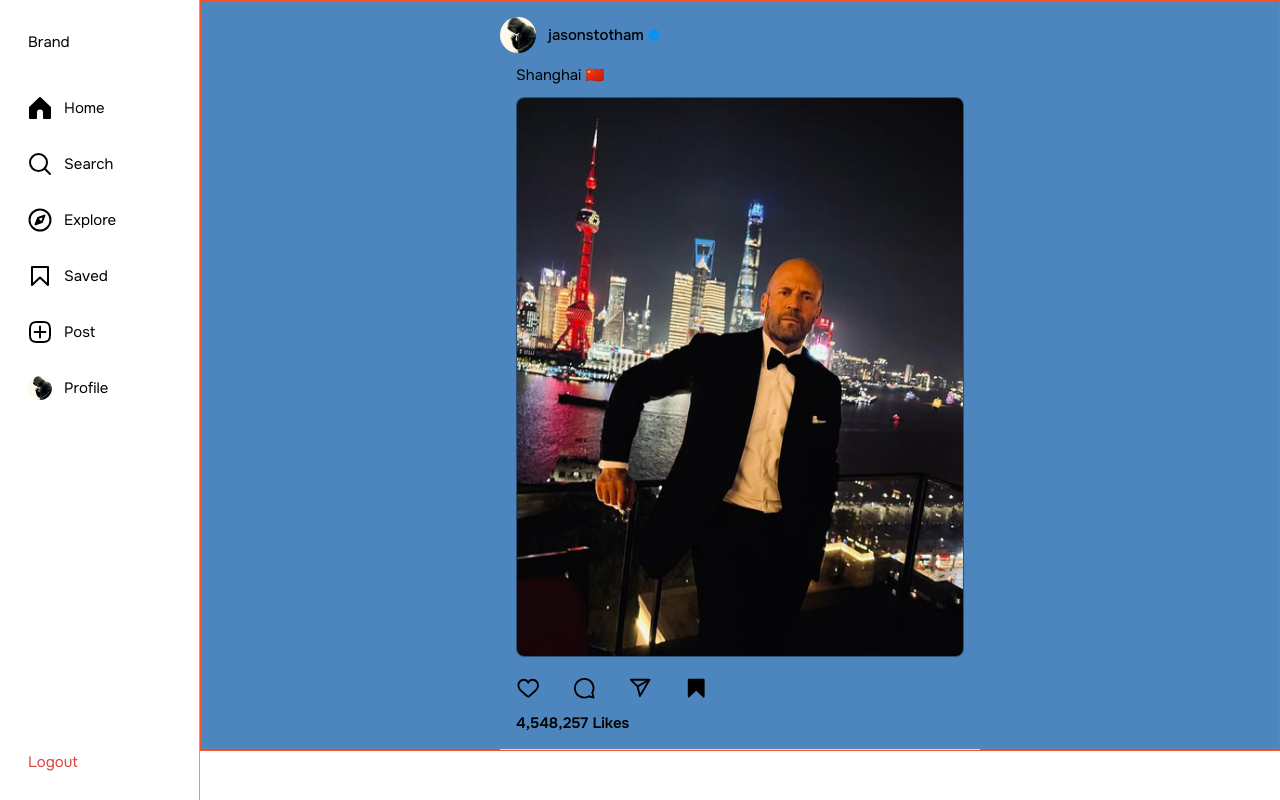
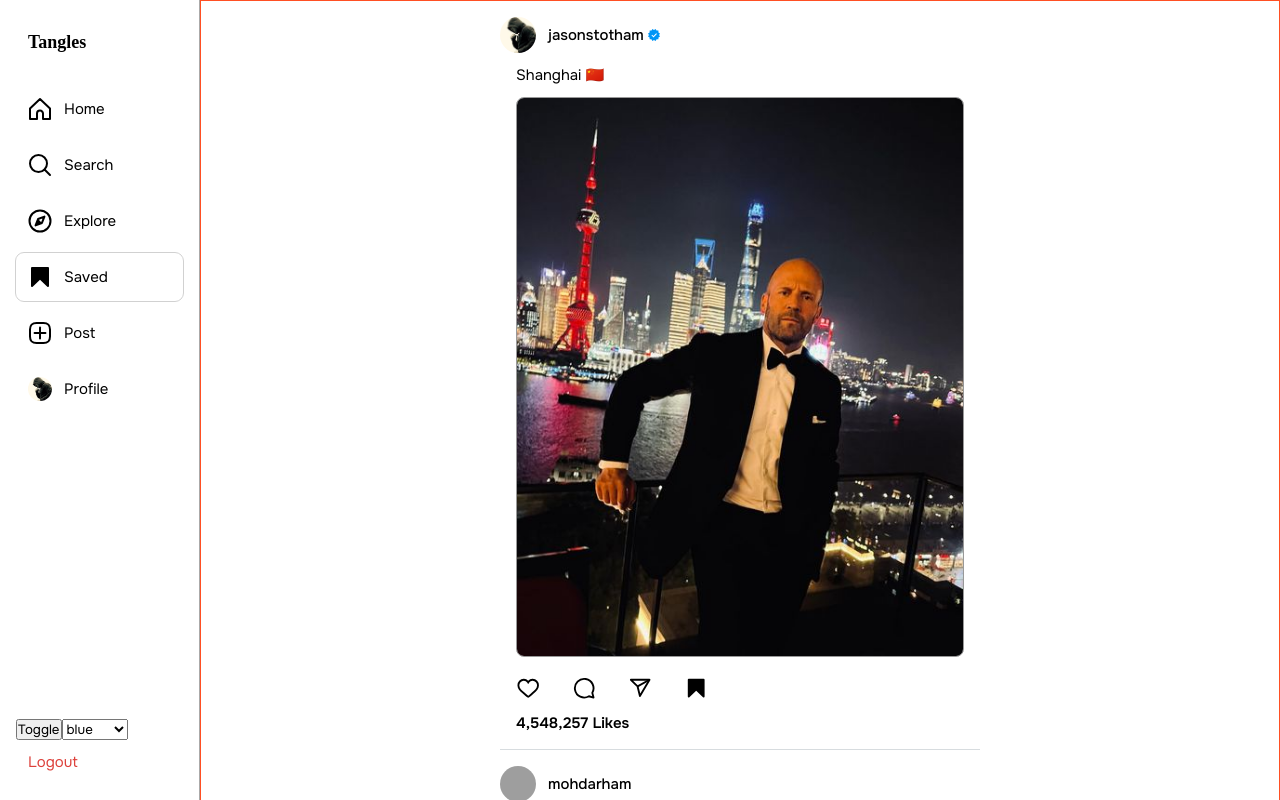
Before and after one commit to mohdarham06/tangles, a React (Create React App) app: page /saved in a window 1280 px wide. Shown: the top 800 px of the page. Built offline with nearby package versions, Linux system fonts and the light colour scheme; grey boxes are pictures that could not be loaded.

Commit message:
Theme feature by manupulating root elem..

```diff
--- a/src/App.js
+++ b/src/App.js
@@ -8,17 +8,70 @@ import Saved from './routes/Saved';
 import Profile from './routes/Profile';
 import NotFound from './routes/NotFound';
 
-import { ToastProvider } from './context/ToastContext';
-
+import { useTheme } from './context/ThemeContext';
 import { Routes, Route } from 'react-router-dom';
+import { useEffect } from 'react';
 
 
 
 
 function App() {
+    const { theme, accentColor } = useTheme();
+    // theme--${theme} accent--${accentColor}
+
+    useEffect(() => {
+        const root = document.documentElement;
+        if (theme === 'light') {
+            root.style.setProperty('--background', '#ffffff');
+            root.style.setProperty('--font', '#000000');
+        }
+        if (theme === 'dark') {
+            root.style.setProperty('--background', '#000000');
+            root.style.setProperty('--font', '#ffffff');
+        }
+        return () => {
+            // Reset CSS variables to their original values if needed
+            root.style.setProperty('--background', '#ffffff');
+            root.style.setProperty('--font', '#000000');
+            // Reset other CSS variables as needed
+        };
+    }, [theme])
+
+    useEffect(() => {
+        const root = document.documentElement;
+        const updateAccentColor = (color, rgb) => {
+            root.style.setProperty('--accent-color', color);
+            root.style.setProperty('--accent-rgb', rgb);
+        };
+
+        switch (accentColor) {
+            case 'blue':
+                updateAccentColor('#289df0', '40, 157, 240');
+                break;
+            case 'yellow':
+                updateAccentColor('#ffd400', '255, 212, 0');
+                break;
+            case 'pink':
+                updateAccentColor('#f91880', '249, 24, 128');
+                break;
+            case 'purple':
+                updateAccentColor('#7856ff', '120, 86, 255');
+                break;
+            case 'orange':
+                updateAccentColor('#ff7a00', '255, 122, 0');
+                break;
+            case 'green':
+                updateAccentColor('#00ba7c', '0, 186, 124');
+                break;
+            default:
+                break;
+        }
+    }, [accentColor])
+
+
+
     return (
-        <>
-            <ToastProvider>
+        <div className='App'>
 
             <Routes>
                 <Route path='/' element={<AppLayout />} >
@@ -40,8 +93,8 @@ function App() {
 
             </Routes>
 
-            </ToastProvider>
-        </>
+
+        </div>
     );
 }
 
--- a/src/components/Header.jsx
+++ b/src/components/Header.jsx
@@ -1,13 +1,17 @@
 import React from 'react'
 
-import { Link } from 'react-router-dom';
+import { Link, NavLink, useLocation } from 'react-router-dom';
 import user1avatar from '../data/avatars/jasonstotham.jpg'
 import noUserImage from '../data/avatars/noimage.jpg'
 
+import { OutlineHome, FillHome, OutlineSearch, OutlineExplore, FillExplore, OutlineSaved, FillSaved, OutlineAdd, OutlineBoldSearch } from '../assets/CustomIcons'
 
-import { OutlineHome, FillHome, OutlineSearch, OutlineExplore, FillExplore, OutlineSaved, FillSaved, OutlineAdd } from '../assets/CustomIcons'
+import { useTheme } from '../context/ThemeContext';
 
 const Header = ({ openPostModal }) => {
+    const location = useLocation();
+    const { accentColor, toggleTheme, changeAccentColor } = useTheme();
+
     return (
         <header className="header">
             <div className="header__container">
@@ -15,55 +19,77 @@ const Header = ({ openPostModal }) => {
                 <Link
                     className="header__brand"
                     to={`/`}
-                >Brand</Link>
+                >Tangles</Link>
 
 
                 <nav className="header__nav">
                     <ul className="nav__list">
-                        <Link to={`/`}>
+                        <NavLink to={`/`}>
                             <li className="nav__item">
-                                <span className="nav__item__icon"><FillHome /></span>
+                                <span className="nav__item__icon">
+                                    {location.pathname !== '/' ? <OutlineHome /> : <FillHome />}</span>
                                 <span className="nav__item__text">Home</span>
                             </li>
-                        </Link>
-                        <Link to={`/search`}>
+                        </NavLink>
+                        <NavLink to={`/search`}>
                             <li className="nav__item">
-                                <span className="nav__item__icon"><OutlineSearch /></span>
+                                <span className="nav__item__icon">
+                                    {location.pathname !== '/search' ? <OutlineSearch /> : <OutlineBoldSearch />}</span>
+
                                 <span className="nav__item__text">Search</span>
                             </li>
-                        </Link>
-                        <Link to={`/explore`}>
+                        </NavLink>
+                        <NavLink to={`/explore`}>
                             <li className="nav__item">
-                                <span className="nav__item__icon"><OutlineExplore /></span>
+                                <span className="nav__item__icon">
+                                    {location.pathname !== '/explore' ? <OutlineExplore /> : <FillExplore />}</span>
                                 <span className="nav__item__text">Explore</span>
                             </li>
-                        </Link>
-                        <Link to={`/saved`}>
+                        </NavLink>
+                        <NavLink to={`/saved`}>
                             <li className="nav__item">
-                                <span className="nav__item__icon"><OutlineSaved /></span>
+                                <span className="nav__item__icon">
+                                    {location.pathname !== '/saved' ? <OutlineSaved /> : <FillSaved />}</span>
                                 <span className="nav__item__text">Saved</span>
                             </li>
-                        </Link>
+                        </NavLink>
                         <Link onClick={openPostModal}>
                             <li className="nav__item">
                                 <span className="nav__item__icon"><OutlineAdd /></span>
                                 <span className="nav__item__text">Post</span>
                             </li>
                         </Link>
-                        <Link to={`/${"mohdarham"}`}>
+                        <NavLink to={`/${"mohdarham"}`}>
                             <li className="nav__item">
                                 <img
-                                    className="nav__item__image"
+                                    className="nav__item__avatar"
                                     src={user1avatar ? user1avatar : noUserImage}
                                     alt=""
                                 />
                                 <span className="nav__item__text">Profile</span>
                             </li>
-                        </Link>
+                        </NavLink>
                     </ul>
                 </nav>
 
-                <div className="header__logout">Logout</div>
+                <div className="header__">
+                    <div className="header__">
+                        <button className="header__" onClick={toggleTheme}>Toggle</button>
+
+                        <select
+                            name="Accent"
+                            onChange={(e) => changeAccentColor(e.target.value)}
+                        >
+                            <option value="blue">blue</option>
+                            <option value="yellow">yellow</option>
+                            <option value="pink">pink</option>
+                            <option value="purple">purple</option>
+                            <option value="orange">orange</option>
+                            <option value="green">green</option>
+                        </select>
+                    </div>
+                    <div className="header__logout">Logout</div>
+                </div>
 
             </div>
         </header>
--- /dev/null
+++ b/src/context/ThemeContext.jsx
@@ -0,0 +1,41 @@
+import React, {
+    createContext, useContext,
+    useState
+} from 'react';
+
+const ThemeContext = createContext();
+
+export const ThemeProvider = ({ children }) => {
+    const [theme, setTheme] = useState('light');
+    const [accentColor, setAccentColor] = useState('blue')
+
+    const toggleTheme = () => {
+        setTheme(
+            (prevTheme) => (prevTheme === 'light' ? 'dark' : 'light')
+        )
+        console.log(theme)
+    }
+
+    const changeAccentColor = (newColor) => {
+        setAccentColor(newColor);
+        console.log(newColor)
+    };
+
+
+    return (
+        <ThemeContext.Provider
+            value={{ theme, accentColor, toggleTheme, changeAccentColor }}
+        >
+            {children}
+        </ThemeContext.Provider>
+    )
+}
+
+
+export const useTheme = () => {
+    const context = useContext(ThemeContext);
+    if (!context) {
+      throw new Error('useTheme must be used within a ThemeProvider');
+    }
+    return context;
+  };
--- a/src/data/userPosts.jsx
+++ b/src/data/userPosts.jsx
@@ -63,6 +63,63 @@ const userPosts = [
             // More comments...
         ],
     },
+    {
+        id: 4,
+        username: 'mohdarham',
+        verified: false,
+        avatar: null,
+        text: 'If you cannot trust yourself.\n\nThere is no one left to rely on.',
+        image: null,
+        liked: true,
+        likes: 2548257,
+        saved: true,
+        comments: [
+            {
+                id: 101,
+                username: 'user1',
+                text: 'Amazing shot!',
+            },
+            // More comments...
+        ],
+    },
+    {
+        id: 5,
+        username: 'mohdarham',
+        verified: false,
+        avatar: null,
+        text: "Once I realised,\n\nI dont have to impress you.\n\n You dont have to impress me.\n\nI dont have to be subjugated to the idealogies of the people around me or what television is telling me.\n\n I can be who I was created to be; I can be my authentic self.\n\n Now, you begin to live life with no pressure.\n\nNow the question is, what do you want to become?",
+        image: null,
+        liked: true,
+        likes: 2548257,
+        saved: true,
+        comments: [
+            {
+                id: 101,
+                username: 'user1',
+                text: 'Amazing shot!',
+            },
+            // More comments...
+        ],
+    },
+    {
+        id: 6,
+        username: 'mohdarham',
+        verified: false,
+        avatar: null,
+        text: 'Once you accept everything is your fault.\n\nYou accept everything is in your control.\n\nYOU decide your future,\n\n You decide how you will catch the wind.',
+        image: null,
+        liked: false,
+        likes: 2548257,
+        saved: false,
+        comments: [
+            {
+                id: 101,
+                username: 'user1',
+                text: 'Amazing shot!',
+            },
+            // More comments...
+        ],
+    },
 
 ]
 
--- a/src/index.js
+++ b/src/index.js
@@ -3,6 +3,9 @@ import ReactDOM from 'react-dom/client';
 import './styles/index.css';
 import App from './App';
 
+
+import { ToastProvider } from './context/ToastContext';
+import { ThemeProvider } from './context/ThemeContext';
 
 import { BrowserRouter as Router } from 'react-router-dom';
 
@@ -11,11 +14,15 @@ const root = ReactDOM.createRoot(document.getElementById('root'));
 root.render(
     <React.StrictMode>
 
-        <Router>
+        <ThemeProvider>
+            <ToastProvider>
 
-            <App />
+                <Router>
+                    <App />
+                </Router>
 
-        </Router>
+            </ToastProvider>
+        </ThemeProvider>
 
     </React.StrictMode>
 );
--- a/src/routes/Search.jsx
+++ b/src/routes/Search.jsx
@@ -18,7 +18,6 @@ const Search = () => {
             return usernameMatch || nameMatch;
         })
         SetSearchResults(filteredUsers)
-        console.log(query)
     }
 
     const handleFollow = (userId) => {
@@ -36,7 +35,6 @@ const Search = () => {
             )
         });
     };
-
 
 
     const formatNumberScale = (number) => {
--- a/src/styles/index.css
+++ b/src/styles/index.css
@@ -24,18 +24,23 @@ html {
 /* || ROOT || */
 :root {
     /* --COLORS */
-    --hue-color: 234;
+    /* light */
+    --background: #ffffff;
+    --font: #000000;
+    /* dark */
     /* --background: #000000;
     --font: #ffffff; */
-    --background: #ffffff;
-    --font: #000000;
-    /* --accent-color: #ffd400;
-    --accent-color: #f91880;
-    --accent-color: #7856ff;
-    --accent-color: #ff7a00;
-    --accent-color: #00ba7c; */
-    --hue-accent: 205;
-    --accent-color: hsl(var(--hue-accent), 87%, 55%);
+
+    /* accent colors */
+    --blue-accent: rgb(40, 157, 240);
+    --yellow-accent: rgb(255, 213, 0);
+    --pink-accent: rgb(249, 26, 130);
+    --purple-accent: rgb(120, 87, 255);
+    --orange-accent: rgb(255, 123, 0);
+    --green-accent: rgb(0, 184, 122);
+
+    --accent-rgb: 40, 157, 240;
+    --accent-color: rgb(40, 157, 240);
 
 
     --thin-border: #d7dcdf;
@@ -84,6 +89,56 @@ html {
 
 
 
+
+body {
+    background: var(--background);
+    color: var(--font);
+    font-size: var(--font-size-regular);
+    position: relative;
+    display: flex;
+    justify-content: center;
+    align-items: center;
+}
+
+.theme--light {
+    background: var(--background);
+    color: var(--font);
+}
+
+.theme--dark {
+    background: var(--background);
+    color: var(--font);
+}
+
+
+#root {
+    position: relative;
+    width: 100%;
+}
+
+.App {
+    position: relative;
+    width: 100%;
+    display: flex;
+    flex-direction: row;
+    /* border: 1px solid red; */
+}
+
+
+
+/* --MAIN */
+main {
+    position: relative;
+    --main-width: calc(100% - var(--nav-medium-width));
+    width: var(--main-width);
+    margin-left: auto;
+    display: flex;
+    flex-direction: column;
+}
+
+
+
+
 /* --REUSABLE */
 a {
     text-decoration: none;
@@ -102,27 +157,45 @@ svg {
     display: block;
 }
 
+/* --MODAL */
+.modal {
+    position: fixed;
+    z-index: var(--z-modal);
+    width: 100vw;
+    height: 100vh;
+    background: rgba(0, 0, 0, 0.4);
+    display: flex;
+    flex-direction: row;
+}
 
 
-
-body {
-    background: var(--background);
-    color: var(--font);
-    font-size: var(--font-size-regular);
-    position: relative;
-    display: flex;
-    justify-content: center;
-    align-items: center;
+/* --TOAST */
+.toast {
+    position: fixed;
+    z-index: var(--z-toast);
+    background: rgba(43, 43, 43, 0.75);
+    color: #fff;
+    border-radius: 0.5rem;
+    padding: 0.5rem 1rem;
+    /* Centering */
+    top: 50%;
+    left: 50%;
+    transform: translate(-50%, -50%);
+    transition: all 500ms ease-in-out;
 }
 
-#root {
-    position: relative;
-    width: 100%;
-    overflow: hidden;
-    display: flex;
-    flex-direction: row;
-    /* border: 1px solid red; */
+.toast.hidden {
+    top: 53%;
+    visibility: hidden;
+    opacity: 0;
 }
+
+.toast.visible {
+    visibility: visible;
+    opacity: 1;
+}
+
+
 
 
 
@@ -145,6 +218,9 @@ body {
 }
 
 .header__brand {
+    font-size: var(--font-size-medium);
+    font-weight: var(--font-bold);
+    font-family: cursive;
     padding: 0.75rem;
     margin-top: 0.25rem;
     margin-bottom: 1rem;
@@ -162,6 +238,14 @@ body {
     white-space: nowrap;
 }
 
+.nav__list [aria-current='page'] .nav__item {
+    outline: 1px solid rgb(209, 209, 209);
+}
+
+.nav__list [aria-current='page'] .nav__item .nav__item__avatar {
+    outline-offset: 1px;
+    outline: 1px solid var(--font);
+}
 
 .nav__item {
     padding: 0.75rem;
@@ -187,7 +271,7 @@ body {
     padding-left: 0.75rem
 }
 
-.nav__item__image {
+.nav__item__avatar {
     width: 1.5rem;
     height: 1.5rem;
     border-radius: 50%;
@@ -212,19 +296,7 @@ body {
 
 
 
-/* --MAIN */
-main {
-    position: relative;
-    --main-width: calc(100% - var(--nav-medium-width));
-    width: var(--main-width);
-    margin-left: auto;
-    display: flex;
-    flex-direction: column;
-}
-
-
 .section {
-    background: #4d86be;
     border: 1px solid rgb(255, 79, 35);
     width: 100%;
     display: flex;
@@ -233,16 +305,6 @@ main {
 }
 
 
-/* --MODAL */
-.modal {
-    position: fixed;
-    z-index: var(--z-modal);
-    width: 100vw;
-    height: 100vh;
-    background: rgba(0, 0, 0, 0.4);
-    display: flex;
-    flex-direction: row;
-}
 
 
 /* --POST EDITOR*/
@@ -252,7 +314,7 @@ main {
     max-height: 90vh;
     margin: auto;
     overflow: auto;
-    background: var(--background);
+    background: #ffffff;
     border-radius: 1rem;
 }
 
@@ -442,7 +504,7 @@ main {
     width: 40px;
     height: 40px;
     border-radius: 50%;
-    background: hsl(var(--hue-accent), 87%, 55%, 0.15);
+    background: rgba(var(--accent-rgb), 0.15);
     transform: scale(0);
     transform-origin: center;
     transition: var(--transition-hover);
@@ -477,46 +539,18 @@ main {
 }
 
 .form__post-button.disabled {
-    background: hsl(var(--hue-accent), 87%, 75%);
+    background: rgba(var(--accent-rgb), 0.6);
+    color: hsla(0, 0%, 100%, 0.8);
     pointer-events: none;
 }
 
 .form__post-button:hover {
-    background: hsl(var(--hue-accent), 87%, 45%);
-}
-
-.form__post-button:active {
-    background: hsl(var(--hue-accent), 87%, 40%);
-
+    transform: scale(0.95);
 }
 
 
 
-/* --TOAST */
-.toast {
-    position: fixed;
-    z-index: var(--z-toast);
-    background: rgba(43, 43, 43, 0.75);
-    color: #fff;
-    border-radius: 0.5rem;
-    padding: 0.5rem 1rem;
-    /* Centering */
-    top: 50%;
-    left: 50%;
-    transform: translate(-50%, -50%);
-    transition: all 500ms ease-in-out;
-}
 
-.toast.hidden {
-    top: 55%;
-    visibility: hidden;
-    opacity: 0;
-}
-
-.toast.visible {
-    visibility: visible;
-    opacity: 1;
-}
 
 
 
@@ -529,7 +563,6 @@ main {
     width: 100%;
     display: flex;
     flex-direction: column;
-    background: var(--background);
 }
 
 .home__post__nav {
@@ -705,7 +738,7 @@ main {
     width: 40px;
     height: 40px;
     border-radius: 50%;
-    background: hsl(var(--hue-accent), 87%, 55%, 0.15);
+    background: rgba(var(--accent-rgb), 0.15);
     transform: scale(0);
     transform-origin: center;
     transition: var(--transition-hover);
@@ -748,7 +781,7 @@ main {
 
 /* --SEARCH */
 .section--search {
-    height: 100vh;
+    min-height: 100vh;
 }
 
 .search {
@@ -756,7 +789,6 @@ main {
     max-width: 600px;
     width: 100%;
     padding: 2rem 1rem;
-    background: #ffffff;
     display: flex;
     flex-direction: column;
 }
@@ -921,7 +953,6 @@ main {
     width: 100%;
     display: flex;
     flex-direction: column;
-    background: var(--background);
 }
 
 .profile__information {
```
Also changed, not shown: src/assets/CustomIcons.jsx (+12 -1 lines), src/data/userProfiles.jsx (+12 -0 lines), src/routes/Home.jsx (+23 -24 lines), src/data/avatars/lukebelmar.jpg (added). Lines whose indentation alone changed are shown as unchanged.
